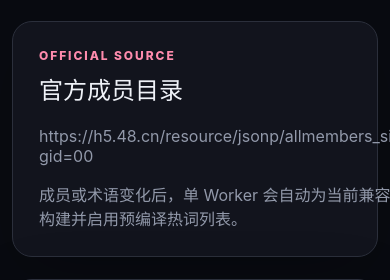
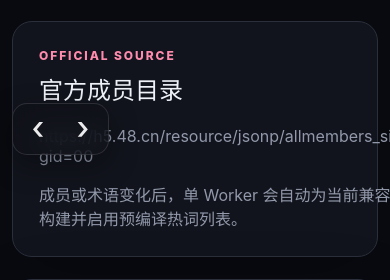
Before and after one commit to RuokeZhang/pocket48-summarizer, a FastAPI app: page /admin/glossary in a window 390 px wide; the page is wider, and only the part inside the window is pictured. Shown: the part 677-957 px from the top of that part. Run offline with FastAPI, Linux system fonts and the light colour scheme; data comes from the database, SQL or seed files in the repository; data that the repository does not hold is empty; parts of the project's set-up code (start-up, migrations or seed data) failed here and were passed over; some libraries are stand-ins or nearby versions.

Commit message:
Add mobile history controls
Co-authored-by: Copilot <223556219+Copilot@users.noreply.github.com>

```diff
--- a/src/pocket48_summarizer/static/i18n.js
+++ b/src/pocket48_summarizer/static/i18n.js
@@ -8,6 +8,9 @@
       logout: "退出",
       glossaryNav: "词库",
       switchLanguage: "切换为英文",
+      historyNavigation: "页面导航",
+      goBack: "后退",
+      goForward: "前进",
       homeHeroTitle: "从直播回放到字幕、总结与精彩片段",
       homeHeroLede: "粘贴公开回放链接，自动整理完整字幕与弹幕，生成 AI 时间线和高光；支持在线播放、按时间跳转，并一键剪辑视频。",
       quotaUnlimited: "当前额度：无限任务，单个回放最长由站点配置限制。",
@@ -184,6 +187,9 @@
       logout: "Log out",
       glossaryNav: "Glossary",
       switchLanguage: "Switch to Chinese",
+      historyNavigation: "Page navigation",
+      goBack: "Back",
+      goForward: "Forward",
       homeHeroTitle: "Turn livestream replays into captions, summaries, and clips",
       homeHeroLede: "Paste a public replay link to organize its full transcript and danmaku, generate an AI timeline and highlights, watch online, jump by timestamp, and create clips.",
       quotaUnlimited: "Current quota: unlimited jobs. Replay length follows the site limit.",
--- a/src/pocket48_summarizer/static/styles.css
+++ b/src/pocket48_summarizer/static/styles.css
@@ -71,6 +71,7 @@ button, input, select, textarea { font: inherit; }
   font-weight: 900;
   letter-spacing: .04em;
 }
+.mobile-history-nav { display: none; }
 .quota-copy { color: #9ea6b8; }
 .login-shell { display: grid; min-height: calc(100vh - 190px); place-items: center; }
 .login-panel { width: min(460px, 100%); }
@@ -607,6 +608,50 @@ code { color: #d4c8ff; }
 }
 
 @media (max-width: 760px), (max-width: 900px) and (pointer: coarse) {
+  .mobile-history-nav {
+    position: fixed;
+    z-index: 30;
+    left: calc(12px + env(safe-area-inset-left, 0px));
+    bottom: calc(12px + env(safe-area-inset-bottom, 0px));
+    display: flex;
+    gap: 3px;
+    padding: 4px;
+    border: 1px solid rgba(255, 255, 255, .12);
+    border-radius: 15px;
+    background: rgba(15, 17, 25, .68);
+    box-shadow: 0 10px 28px rgba(0, 0, 0, .34);
+    backdrop-filter: blur(14px);
+    -webkit-backdrop-filter: blur(14px);
+  }
+  .mobile-history-nav button {
+    display: grid;
+    width: 42px;
+    height: 42px;
+    place-items: center;
+    padding: 0;
+    border: 0;
+    border-radius: 11px;
+    background: transparent;
+    color: rgba(255, 255, 255, .92);
+    touch-action: manipulation;
+    -webkit-tap-highlight-color: transparent;
+  }
+  .mobile-history-nav button:active {
+    background: rgba(124, 100, 255, .28);
+  }
+  .mobile-history-nav button:focus-visible {
+    outline: 2px solid #ff8bad;
+    outline-offset: 1px;
+  }
+  .mobile-history-nav button:disabled {
+    opacity: .28;
+  }
+  .mobile-history-nav span {
+    font-size: 32px;
+    font-weight: 500;
+    line-height: 1;
+    transform: translateY(-1px);
+  }
   .playback-layout {
     position: relative;
     grid-template-columns: minmax(0, 1fr);
--- a/src/pocket48_summarizer/templates/base.html
+++ b/src/pocket48_summarizer/templates/base.html
@@ -5,10 +5,10 @@
     <meta name="viewport" content="width=device-width, initial-scale=1">
     <title>{% block title %}口袋48直播总结{% endblock %}</title>
     {% if csrf_token %}<meta name="csrf-token" content="{{ csrf_token }}">{% endif %}
-    <link rel="stylesheet" href="{{ url_for('static', path='/styles.css') }}?v=20260825-6">
+    <link rel="stylesheet" href="{{ url_for('static', path='/styles.css') }}?v=20260825-7">
     {% block head_scripts %}{% endblock %}
-    <script defer src="{{ url_for('static', path='/i18n.js') }}?v=20260825-4"></script>
-    <script defer src="{{ url_for('static', path='/app.js') }}?v=20260825-3"></script>
+    <script defer src="{{ url_for('static', path='/i18n.js') }}?v=20260825-5"></script>
+    <script defer src="{{ url_for('static', path='/app.js') }}?v=20260825-4"></script>
   </head>
   <body>
     <header class="site-header">
@@ -53,5 +53,28 @@
     <main class="page-shell">
       {% block content %}{% endblock %}
     </main>
+    <nav
+      id="mobile-history-nav"
+      class="mobile-history-nav"
+      aria-label="页面导航"
+      data-i18n-aria-label="historyNavigation"
+    >
+      <button
+        id="history-back"
+        type="button"
+        aria-label="后退"
+        title="后退"
+        data-i18n-aria-label="goBack"
+        data-i18n-title="goBack"
+      ><span aria-hidden="true">&lsaquo;</span></button>
+      <button
+        id="history-forward"
+        type="button"
+        aria-label="前进"
+        title="前进"
+        data-i18n-aria-label="goForward"
+        data-i18n-title="goForward"
+      ><span aria-hidden="true">&rsaquo;</span></button>
+    </nav>
   </body>
 </html>
```
Also changed, not shown: src/pocket48_summarizer/static/app.js (+33 -0 lines), tests/test_routes.py (+10 -3 lines).
